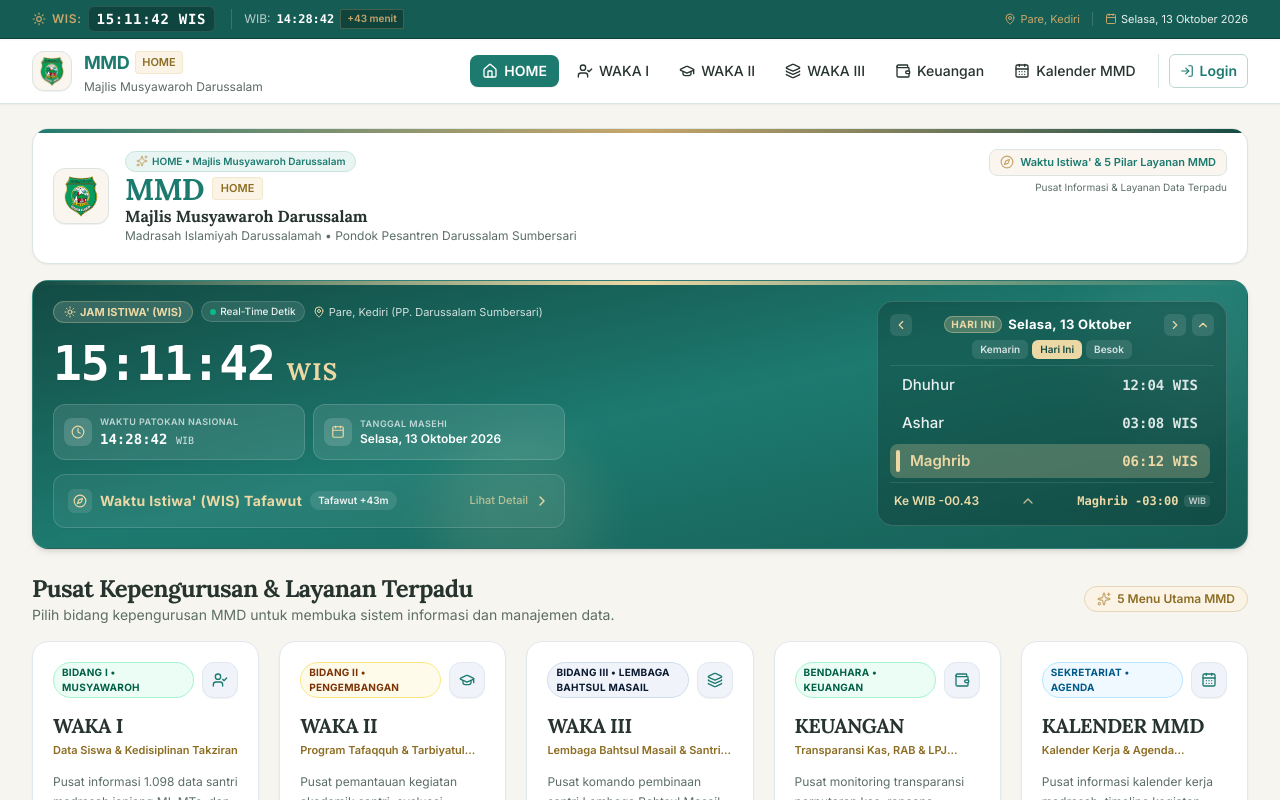
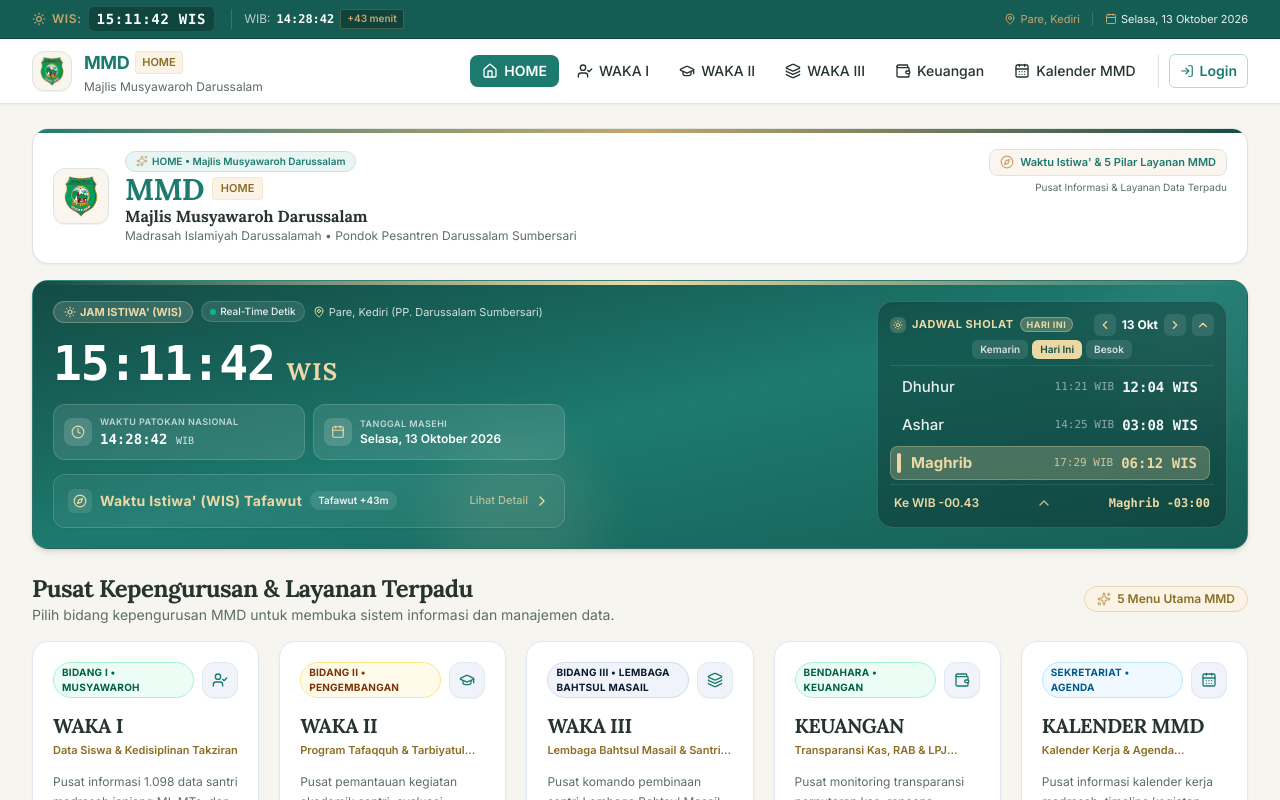
Before and after one commit to atokhusnul12-svg/MMD, a Next.js app: page / in a window 1280 px wide. Both pictures are taken after a click on the button "Buka seluruh jadwal sholat". Shown: the top 800 px of the page. Built offline with nearby package versions, Linux system fonts and the light colour scheme.

Commit message:
feat(dashboard): sinkronisasi dinamis tinggi panel jadwal ke kolom kiri dashboard dan pembanding waktu wib

```diff
--- a/components/portal/PortalJamIstiwaCard.js
+++ b/components/portal/PortalJamIstiwaCard.js
@@ -59,54 +59,51 @@ export default function PortalJamIstiwaCard() {
   const [dayOffset, setDayOffset] = useState(0);
   const [showWibDetails, setShowWibDetails] = useState(false);
   const [isExpanded, setIsExpanded] = useState(false);
-  const [tafawutHeight, setTafawutHeight] = useState(0);
-  const tafawutRef = useRef(null);
+  const [leftColHeight, setLeftColHeight] = useState(0);
+  const [isDesktop, setIsDesktop] = useState(false);
+  const leftColRef = useRef(null);
   const activePrayerRef = useRef(null);
 
-  // Ukur tinggi aktual kartu Tafawut secara dinamis menggunakan ResizeObserver
+  // Ukur tinggi aktual area kolom kiri dashboard secara dinamis menggunakan ResizeObserver
   useEffect(() => {
-    if (!tafawutRef.current) return;
-    const el = tafawutRef.current;
-
-    const updateHeight = () => {
-      const h = el.offsetHeight || el.getBoundingClientRect().height;
-      if (h > 0) {
-        setTafawutHeight(Math.round(h));
+    const handleResize = () => {
+      setIsDesktop(window.innerWidth >= 1024);
+      if (leftColRef.current) {
+        const h = leftColRef.current.offsetHeight || leftColRef.current.getBoundingClientRect().height;
+        if (h > 0) {
+          setLeftColHeight(Math.round(h));
+        }
       }
     };
 
-    updateHeight();
+    handleResize();
 
     let ro = null;
-    if (typeof ResizeObserver !== 'undefined') {
+    if (typeof ResizeObserver !== 'undefined' && leftColRef.current) {
       ro = new ResizeObserver(() => {
-        updateHeight();
+        handleResize();
       });
-      ro.observe(el);
+      ro.observe(leftColRef.current);
     }
 
-    el.addEventListener('transitionend', updateHeight);
-    window.addEventListener('resize', updateHeight);
-
+    window.addEventListener('resize', handleResize);
     return () => {
       if (ro) ro.disconnect();
-      el.removeEventListener('transitionend', updateHeight);
-      window.removeEventListener('resize', updateHeight);
+      window.removeEventListener('resize', handleResize);
     };
   }, []);
 
-  // Hitung batas tinggi panel jadwal sholat saat dibuka:
-  // - Bila kartu Tafawut dibuka & ukurannya membesar (misal 180-240px+), panel jadwal dapat menyesuaikan.
-  // - Bila kartu Tafawut tertutup (~44px), panel jadwal saat dibuka TIDAK BOLEH ikut gepeng ke 44px.
-  //   Gunakan batas proporsional (225px) agar header tanggal, daftar waktu sholat yang bisa di-scroll,
-  //   dan footer tetap tampil utuh & serasi dengan kolom kiri.
-  const openPanelHeight = useMemo(() => {
-    const baseHeight = 225;
-    if (!tafawutHeight || tafawutHeight <= baseHeight) {
-      return baseHeight;
+  // Batas tinggi dinamis yang mengikuti area konten dashboard yang tersedia:
+  // - Pada desktop (>= 1024px): Presisi mengikuti tinggi aktual kolom kiri hero (~225px s/d ~360px saat Tafawut dibuka),
+  //   sehingga panel jadwal saat dibuka TIDAK PERNAH memanjangkan container atau menimbulkan scroll halaman.
+  // - Pada mobile (< 1024px): Dibatasi 280px dengan scroll internal vertikal.
+  const dynamicPanelHeight = useMemo(() => {
+    if (!isDesktop) {
+      return 280;
     }
-    return Math.min(tafawutHeight, 320);
-  }, [tafawutHeight]);
+    const h = leftColHeight || 230;
+    return Math.max(h, 220);
+  }, [isDesktop, leftColHeight]);
 
   // Otomatis scroll ke sholat yang sedang aktif saat panel dibuka
   useEffect(() => {
@@ -317,7 +314,7 @@ export default function PortalJamIstiwaCard() {
         {/* ============================================================== */}
         {/* KOLOM KIRI: JAM ISTIWA' UTAMA (WIS) & INFORMASI LOKASI        */}
         {/* ============================================================== */}
-        <div className="flex-1 min-w-0 space-y-3 sm:space-y-3.5">
+        <div ref={leftColRef} className="flex-1 min-w-0 space-y-3 sm:space-y-3.5">
           {/* 1. Header Badges: Jam Istiwa' (WIS), status real-time, dan lokasi */}
           <div className="flex flex-wrap items-center gap-1.5 sm:gap-2">
             <span className="inline-flex items-center gap-1 px-2.5 py-0.5 rounded-full bg-[#FAF6EF]/15 backdrop-blur-md text-[10px] sm:text-[11px] font-bold text-[#ECD8A5] border border-[#ECD8A5]/30">
@@ -382,7 +379,7 @@ export default function PortalJamIstiwaCard() {
           </div>
 
           {/* 4. Kartu Waktu Istiwa' (WIS) Tafawut (Tepat setelah informasi utama) */}
-          <div ref={tafawutRef} className="max-w-lg">
+          <div className="max-w-lg">
             <Collapsible
               title="Waktu Istiwa' (WIS) Tafawut"
               icon={Compass}
@@ -409,7 +406,7 @@ export default function PortalJamIstiwaCard() {
               onClick={() => setIsExpanded(true)}
               aria-expanded={false}
               aria-label="Buka seluruh jadwal sholat"
-              className="w-full text-left p-3 sm:p-3.5 rounded-2xl bg-black/15 hover:bg-black/25 backdrop-blur-sm border border-white/15 shadow-inner transition-all duration-200 cursor-pointer select-none group focus:outline-hidden focus-visible:ring-2 focus-visible:ring-[#ECD8A5]"
+              className="w-full text-left p-3 sm:p-3.5 rounded-2xl bg-black/20 hover:bg-black/30 backdrop-blur-sm border border-white/15 shadow-inner transition-all duration-200 cursor-pointer select-none group focus:outline-hidden focus-visible:ring-2 focus-visible:ring-[#ECD8A5]"
               style={{ minHeight: '74px' }}
             >
               {/* Baris Atas: Label & Tombol Buka */}
@@ -419,9 +416,7 @@ export default function PortalJamIstiwaCard() {
                     <Sun className="w-3 h-3" />
                   </div>
                   <span className="text-[11px] font-bold text-[#ECD8A5] uppercase tracking-wider truncate">
-                    {dayOffset === 0
-                      ? 'Jadwal Sholat'
-                      : `Jadwal ${dayOffset === 1 ? 'Besok' : dayOffset === -1 ? 'Kemarin' : `${selectedDateInfo.tanggal} ${selectedDateInfo.namaBulan}`}`}
+                    JADWAL SHOLAT
                   </span>
                   <span className="text-[10px] font-semibold px-1.5 py-0.2 rounded-full bg-white/10 text-white/90 shrink-0">
                     {dayOffset === 0
@@ -440,7 +435,7 @@ export default function PortalJamIstiwaCard() {
                 </div>
               </div>
 
-              {/* Baris Bawah: Sholat Aktif, Countdown, Jam WIS */}
+              {/* Baris Bawah: Sholat Aktif, Countdown, Jam WIS & WIB Pembanding */}
               <div className="flex items-baseline justify-between gap-2 pt-2">
                 <div className="flex items-baseline gap-2 min-w-0">
                   <span className="text-[15px] sm:text-[16px] font-bold text-white tracking-wide truncate">
@@ -451,7 +446,12 @@ export default function PortalJamIstiwaCard() {
                   </span>
                 </div>
 
-                <div className="flex items-baseline gap-1 shrink-0 text-right font-mono tabular-nums">
+                <div className="flex items-baseline gap-1.5 shrink-0 text-right font-mono tabular-nums">
+                  {currentFocusPrayer.wib && (
+                    <span className="text-[10px] sm:text-[11px] text-white/50 font-normal">
+                      {currentFocusPrayer.wib} WIB
+                    </span>
+                  )}
                   <span
                     suppressHydrationWarning
                     className="text-[15px] sm:text-[16px] font-black text-[#ECD8A5]"
@@ -462,31 +462,27 @@ export default function PortalJamIstiwaCard() {
               </div>
             </button>
           ) : (
-            /* SAAT DIBUKA: PANEL DENGAN TINGGI PROPORSIONAL & SEIMBANG DENGAN KOLOM KIRI */
+            /* SAAT DIBUKA: PANEL DENGAN TINGGI DINAMIS MENGIKUTI AREA KONTEN DASHBOARD */
             <div
-              className="w-full rounded-2xl bg-black/20 backdrop-blur-sm border border-white/15 p-2.5 sm:p-3 flex flex-col overflow-hidden transition-all duration-200 shadow-inner"
+              className="w-full rounded-2xl bg-black/25 backdrop-blur-md border border-white/15 p-2.5 sm:p-3 flex flex-col overflow-hidden transition-all duration-200 shadow-inner"
               style={{
-                height: `${openPanelHeight}px`,
-                maxHeight: `${openPanelHeight}px`,
+                height: `${dynamicPanelHeight}px`,
+                maxHeight: `${dynamicPanelHeight}px`,
               }}
             >
-              {/* 1. Header Tanggal Ringkas (Tetap Terlihat, Fixed / shrink-0) */}
+              {/* 1. Header Panel: JADWAL SHOLAT, Tanggal Aktif, Navigasi & Tutup (shrink-0) */}
               <div className="shrink-0 pb-1.5 mb-1 border-b border-white/10 space-y-1">
-                {/* Baris 1: Panah Kiri, Label Tanggal Aktif, Panah Kanan, & Tombol Tutup */}
+                {/* Baris 1: Judul JADWAL SHOLAT, Tanggal Aktif, Navigasi Tanggal & Tombol Tutup */}
                 <div className="flex items-center justify-between gap-1">
-                  <button
-                    type="button"
-                    onClick={() => setDayOffset((prev) => prev - 1)}
-                    aria-label="Tanggal sebelumnya"
-                    title="Lihat hari sebelumnya"
-                    className="p-1 rounded-md bg-white/10 hover:bg-white/20 active:scale-95 text-[#ECD8A5] hover:text-white transition-all cursor-pointer shrink-0"
-                  >
-                    <ChevronLeft className="w-3.5 h-3.5" />
-                  </button>
-
-                  <div className="text-center min-w-0 px-1 truncate flex items-center justify-center gap-1.5">
+                  <div className="flex items-center gap-1.5 min-w-0">
+                    <div className="w-4 h-4 rounded-md bg-[#ECD8A5]/20 flex items-center justify-center text-[#ECD8A5] shrink-0">
+                      <Sun className="w-2.5 h-2.5" />
+                    </div>
+                    <span className="text-[10px] sm:text-[11px] font-bold text-[#ECD8A5] uppercase tracking-wider truncate">
+                      JADWAL SHOLAT
+                    </span>
                     <span
-                      className={`text-[9px] sm:text-[10px] font-bold px-1.5 py-0.2 rounded-full uppercase tracking-wider shrink-0 ${
+                      className={`text-[9px] font-bold px-1.5 py-0.2 rounded-full uppercase tracking-wider shrink-0 ${
                         dayOffset === 0
                           ? 'bg-[#ECD8A5]/25 text-[#ECD8A5] border border-[#ECD8A5]/40'
                           : dayOffset === 1
@@ -504,18 +500,29 @@ export default function PortalJamIstiwaCard() {
                         ? 'Kemarin'
                         : `${dayOffset > 0 ? `+${dayOffset}` : dayOffset} hr`}
                     </span>
-                    <span className="text-xs sm:text-[13px] font-bold text-white tracking-wide truncate">
-                      {selectedDateInfo.namaHari}, {selectedDateInfo.tanggal} {selectedDateInfo.namaBulan}
-                    </span>
                   </div>
 
                   <div className="flex items-center gap-1 shrink-0">
                     <button
                       type="button"
+                      onClick={() => setDayOffset((prev) => prev - 1)}
+                      aria-label="Tanggal sebelumnya"
+                      title="Lihat hari sebelumnya"
+                      className="p-1 rounded-md bg-white/10 hover:bg-white/20 active:scale-95 text-[#ECD8A5] hover:text-white transition-all cursor-pointer shrink-0"
+                    >
+                      <ChevronLeft className="w-3.5 h-3.5" />
+                    </button>
+
+                    <span className="text-[11px] sm:text-xs font-bold text-white px-0.5 truncate max-w-[110px]">
+                      {selectedDateInfo.tanggal} {selectedDateInfo.namaBulan.slice(0, 3)}
+                    </span>
+
+                    <button
+                      type="button"
                       onClick={() => setDayOffset((prev) => prev + 1)}
                       aria-label="Tanggal berikutnya"
                       title="Lihat hari berikutnya"
-                      className="p-1 rounded-md bg-white/10 hover:bg-white/20 active:scale-95 text-[#ECD8A5] hover:text-white transition-all cursor-pointer"
+                      className="p-1 rounded-md bg-white/10 hover:bg-white/20 active:scale-95 text-[#ECD8A5] hover:text-white transition-all cursor-pointer shrink-0"
                     >
                       <ChevronRight className="w-3.5 h-3.5" />
                     </button>
@@ -525,7 +532,7 @@ export default function PortalJamIstiwaCard() {
                       onClick={() => setIsExpanded(false)}
                       aria-label="Tutup daftar jadwal"
                       title="Tutup daftar jadwal"
-                      className="p-1 rounded-md bg-white/10 hover:bg-white/20 active:scale-95 text-[#ECD8A5] hover:text-white transition-all cursor-pointer ml-0.5"
+                      className="p-1 rounded-md bg-white/10 hover:bg-white/20 active:scale-95 text-[#ECD8A5] hover:text-white transition-all cursor-pointer ml-0.5 shrink-0"
                     >
                       <ChevronUp className="w-3.5 h-3.5" />
                     </button>
@@ -585,7 +592,7 @@ export default function PortalJamIstiwaCard() {
                       ref={isHighlighted ? activePrayerRef : null}
                       className={`h-[34px] min-h-[34px] px-2.5 sm:px-3 rounded-lg flex items-center justify-between transition-all duration-150 shrink-0 ${
                         isHighlighted
-                          ? 'relative bg-[#ECD8A5]/25 text-[#ECD8A5] shadow-xs'
+                          ? 'relative bg-[#ECD8A5]/25 text-[#ECD8A5] shadow-xs border border-[#ECD8A5]/30'
                           : 'text-white/85 hover:text-white hover:bg-white/5'
                       }`}
                     >
@@ -598,32 +605,34 @@ export default function PortalJamIstiwaCard() {
                       <span
                         className={`text-[14px] sm:text-[15px] leading-none ${
                           isHighlighted
-                            ? 'font-semibold text-[#ECD8A5] pl-2'
+                            ? 'font-bold text-[#ECD8A5] pl-2'
                             : 'font-medium text-white/90'
                         }`}
                       >
                         {item.label}
                       </span>
 
-                      {/* Jam WIS Rata Kanan (13-14px, semibold/bold tabular) */}
-                      <div className="flex items-center gap-1.5 text-right font-mono tabular-nums leading-none">
+                      {/* Jam WIB Pembanding & Jam WIS Rata Kanan */}
+                      <div className="flex items-center gap-2 text-right font-mono tabular-nums leading-none">
+                        {rawWib && (
+                          <span
+                            className={`text-[10px] sm:text-[11px] font-normal ${
+                              isHighlighted ? 'text-[#ECD8A5]/80' : 'text-white/50'
+                            }`}
+                          >
+                            {rawWib} WIB
+                          </span>
+                        )}
                         <span
                           suppressHydrationWarning
                           className={`text-[13px] sm:text-[14px] ${
                             isHighlighted
                               ? 'font-bold text-[#ECD8A5]'
-                              : 'font-semibold text-white/85'
+                              : 'font-semibold text-white/95'
                           }`}
                         >
                           {wisTime}
                         </span>
-
-                        {/* Padanan Waktu WIB (Jika Detail Dibuka) */}
-                        {showWibDetails && rawWib && (
-                          <span className="text-[10px] text-white/60 font-sans">
-                            ({rawWib})
-                          </span>
-                        )}
                       </div>
                     </div>
                   );
@@ -649,21 +658,10 @@ export default function PortalJamIstiwaCard() {
                     <ChevronUp className="w-4 h-4" />
                   </button>
 
-                  {/* Countdown Target Sholat & Toggle WIB */}
-                  <div className="flex items-center gap-1.5 shrink-0">
-                    <span suppressHydrationWarning className="text-[11px] sm:text-xs font-semibold font-mono tabular-nums truncate">
-                      {countdownDisplay}
-                    </span>
-                    <button
-                      type="button"
-                      onClick={() => setShowWibDetails(!showWibDetails)}
-                      aria-label="Tampilkan detail padanan WIB"
-                      title={showWibDetails ? 'Sembunyikan jam WIB' : 'Tampilkan padanan jam WIB'}
-                      className="text-[9px] px-1 py-0.2 rounded bg-white/10 hover:bg-white/20 text-white/70 hover:text-[#ECD8A5] transition-colors cursor-pointer"
-                    >
-                      {showWibDetails ? 'WIS' : 'WIB'}
-                    </button>
-                  </div>
+                  {/* Countdown Target Sholat */}
+                  <span suppressHydrationWarning className="text-[11px] sm:text-xs font-semibold font-mono tabular-nums truncate">
+                    {countdownDisplay}
+                  </span>
                 </div>
               </div>
             </div>
```
